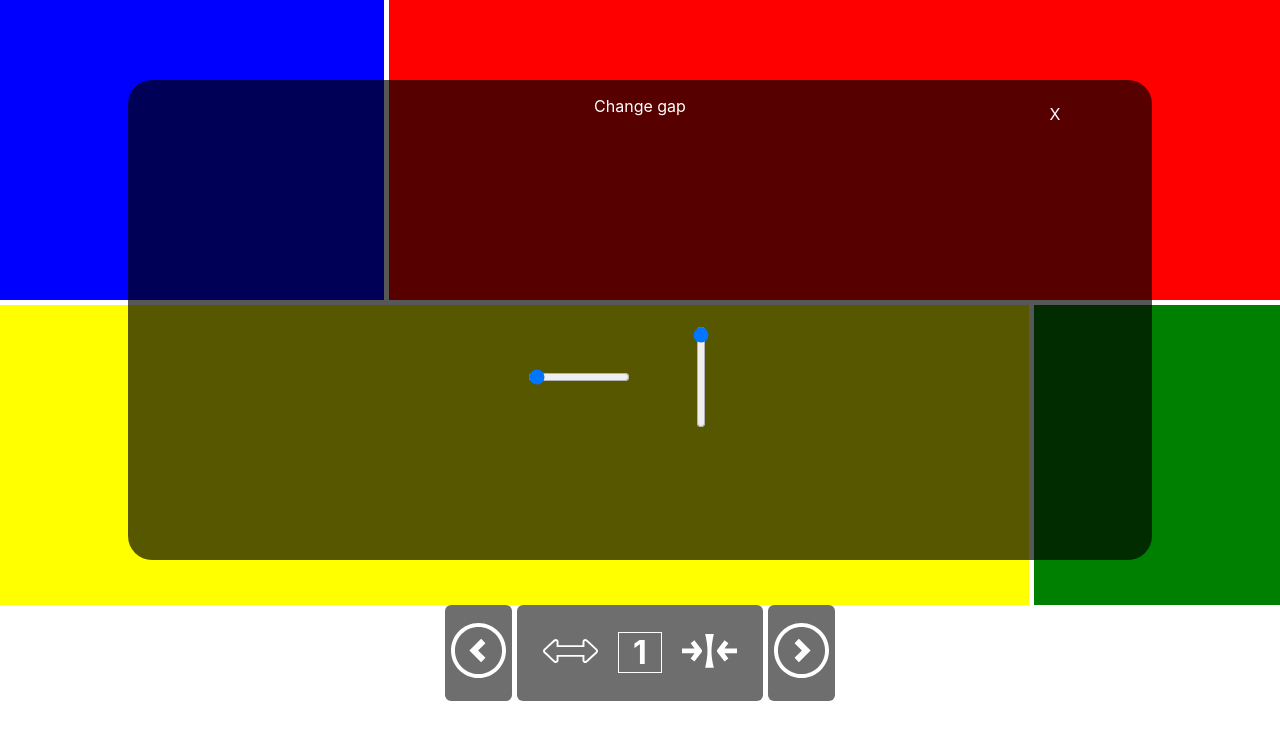
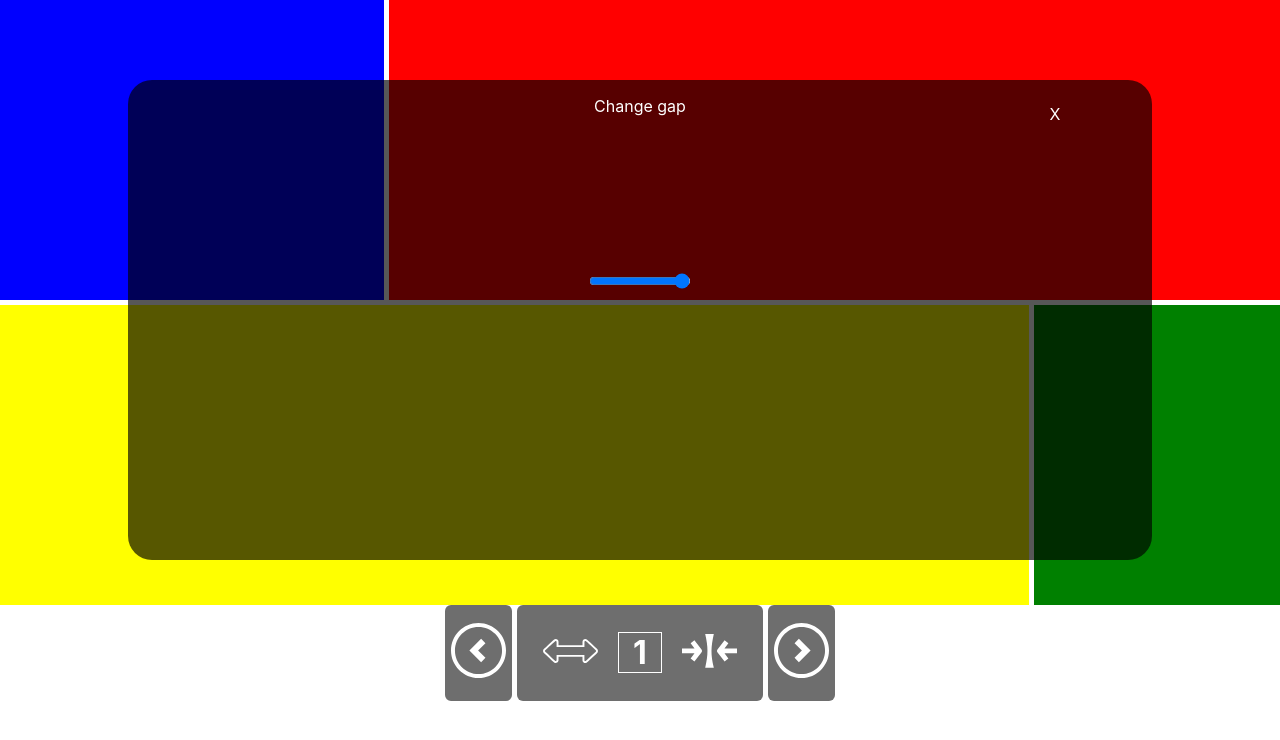
Before and after one commit to nikolasdelunko/Slider, a React (Create React App) app: page / in a window 1280 px wide. Both pictures are taken after a click on the element 709 px from the left and 652 px from the top of the page. Shown: the top 740 px of the page. Built offline with nearby package versions, Linux system fonts and the light colour scheme.

Commit message:
siple logic done

```diff
--- a/src/Pages/Task1/Style.js
+++ b/src/Pages/Task1/Style.js
@@ -8,7 +8,7 @@ export const UpperBox = styled.div`
   display: grid;
 	grid-template-columns: ${(props) => props.sizesHeight};
   grid-template-rows: ${(props) => props.sizesWidth};
-  gap: 5px; //! растояние между блоками
+  gap: ${(props) => props.gap}; //! растояние между блоками
   grid-template-areas: "LeftHeader RightHeader RightHeader" "leftCenter leftCenter RightCenter";
   padding-bottom: 5px;
 `;
--- a/src/Pages/Task1/Task1.js
+++ b/src/Pages/Task1/Task1.js
@@ -18,6 +18,7 @@ import ChangeSizes from "../../components/ChangeWindow/ChangeSizes";
 import ChangeMainSizes from "../../components/ChangeWindow/ChangeMainSize";
 import DownloadBtn from "../../components/BtnGroup/DownloadBtn";
 import ChangeText from "../../components/Text/ChangeText";
+import ChangeGap from "../../components/ChangeWindow/ChangeGap"
 
 import ButtonMain from "../../components/BtnGroup/ButtonMain";
 
@@ -48,6 +49,9 @@ export default function Task1() {
             sizesWidth={
               `${data[4].upperLine}px` + " " + `${data[4].downLine}px`
             }
+						gap={
+							`${data[4].gap}px`
+						}
           >
             <Block1
               background={`${data[0].color}`}
@@ -298,7 +302,7 @@ export default function Task1() {
       {modal === 0.1 && (
         <Modal text="Change size" element={<ChangeMainSizes />} />
       )}
-      {modal === 0.2 && <Modal text="Change gap" element={<ChangeSizes />} />}
+      {modal === 0.2 && <Modal text="Change gap" element={<ChangeGap />} />}
     </div>
   );
 }
--- /dev/null
+++ b/src/components/ChangeWindow/ChangeGap.js
@@ -0,0 +1,34 @@
+import React from "react";
+import { Input, InputWert, BoxSizes, Text, Box, BoxH } from "./Style";
+import { useSelector, useDispatch } from "react-redux";
+import { fetchCardOperations } from "../../store/cards";
+
+export default function ChangeMainSizes() {
+  const dispatch = useDispatch();
+  const changeEl = useSelector((state) => state.helpers.modal);
+  const data = useSelector((state) => state.cards.card);
+  const findData = data.find((el) => el.number === Math.floor(changeEl));
+
+  return (
+    <BoxSizes>
+      <Box>
+        <Input
+          type="range"
+          min="00"
+          max="50"
+          id="myRange"
+          onMouseUp={(e) => {
+            fetchCardOperations.editCardInfo({
+              number: Math.floor(changeEl),
+              upperBlock: findData?.upperBlock && findData?.upperBlock,
+              downBlock: findData?.downBlock && findData?.downBlock,
+              upperLine: findData?.upperLine && findData?.upperLine,
+              downLine: findData?.downLine && findData?.downLine,
+							gap: e.target.value,
+            })(dispatch);
+          }}
+        />
+      </Box>
+    </BoxSizes>
+  );
+}
--- a/src/components/ChangeWindow/Style.js
+++ b/src/components/ChangeWindow/Style.js
@@ -17,7 +17,7 @@ export const Input = styled.input`
 export const BoxSizes = styled.div`
   position: absolute;
   display: flex;
-  top: 60%;
+  top: 40%;
 `;
 
 export const InputWert = styled.input`
--- a/src/store/cards/cardsSlice.js
+++ b/src/store/cards/cardsSlice.js
@@ -45,7 +45,8 @@ const initialState = {
 			upperBlock: "30",
 			downBlock: "50",
 			upperLine: "300",
-			downLine: "300"
+			downLine: "300",
+			gap: "5",
     },
   ],
 };
@@ -75,6 +76,7 @@ const helpersSlice = createSlice({
 							downBlock: action.payload.downBlock,
 							upperLine: action.payload.upperLine,
 							downLine: action.payload.downLine,
+							gap: action.payload.gap,
             });
         });
       }
--- a/src/store/cards/operations.js
+++ b/src/store/cards/operations.js
@@ -8,12 +8,12 @@ const editCardInfo = (values) => (dispatch) => {
     height: values.height,
     width: values.width,
     title: values.title ? values.title : "",
-		colorText: values.colorText ? values.colorText : "white",
-		upperBlock: values.upperBlock ? values.upperBlock : "30%",
-		downBlock: values.downBlock ? values.downBlock : "50%",
-		upperLine: values.upperLine ? values.upperLine : "300",
-		downLine: values.downLine ? values.downLine : "300",
-
+    colorText: values.colorText ? values.colorText : "white",
+    upperBlock: values.upperBlock ? values.upperBlock : "30%",
+    downBlock: values.downBlock ? values.downBlock : "50%",
+    upperLine: values.upperLine ? values.upperLine : "300",
+    downLine: values.downLine ? values.downLine : "300",
+    gap: values.gap ? values.gap : "5",
   };
   dispatch(setCard(cardInfo));
 };
```
